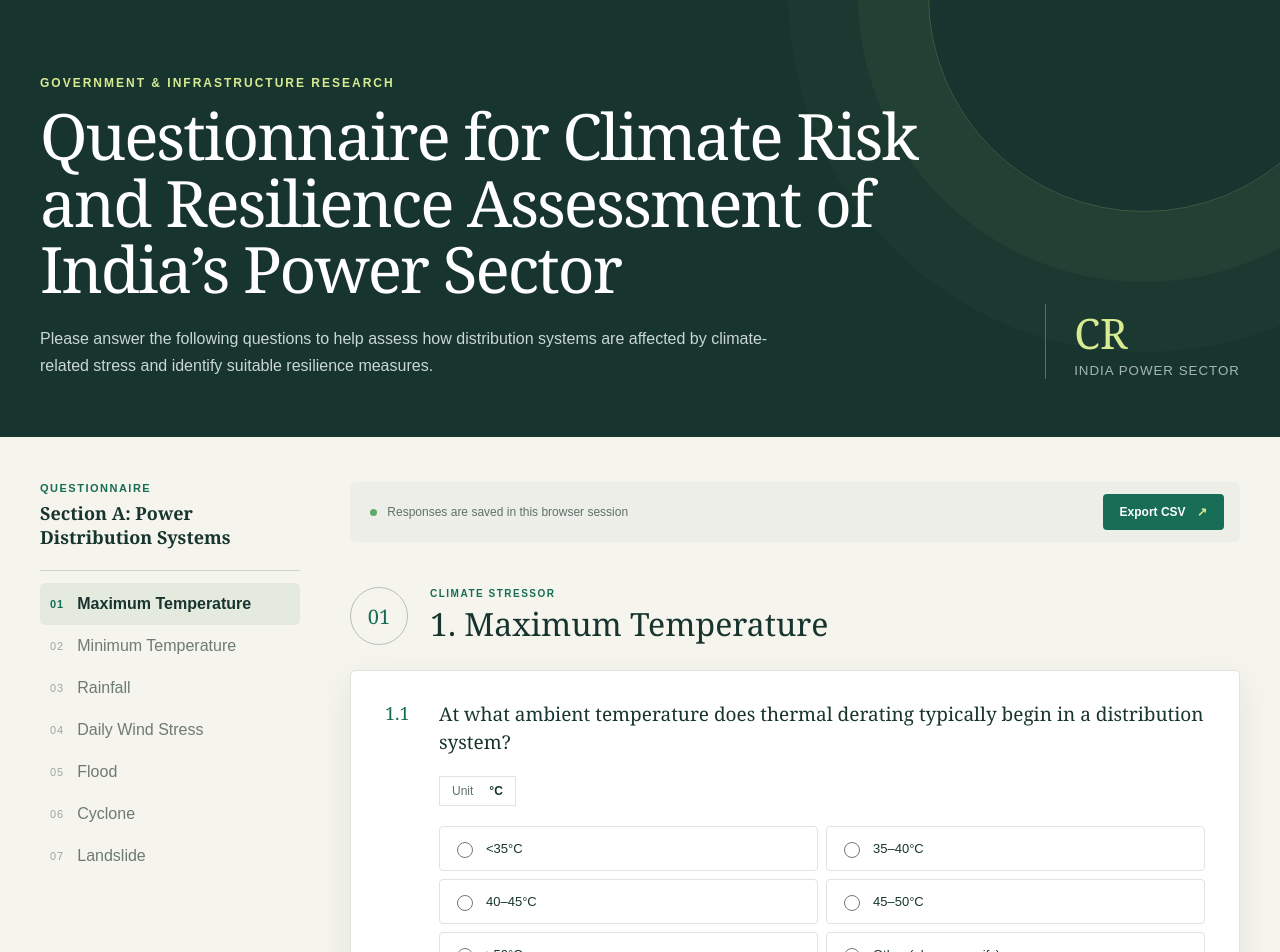
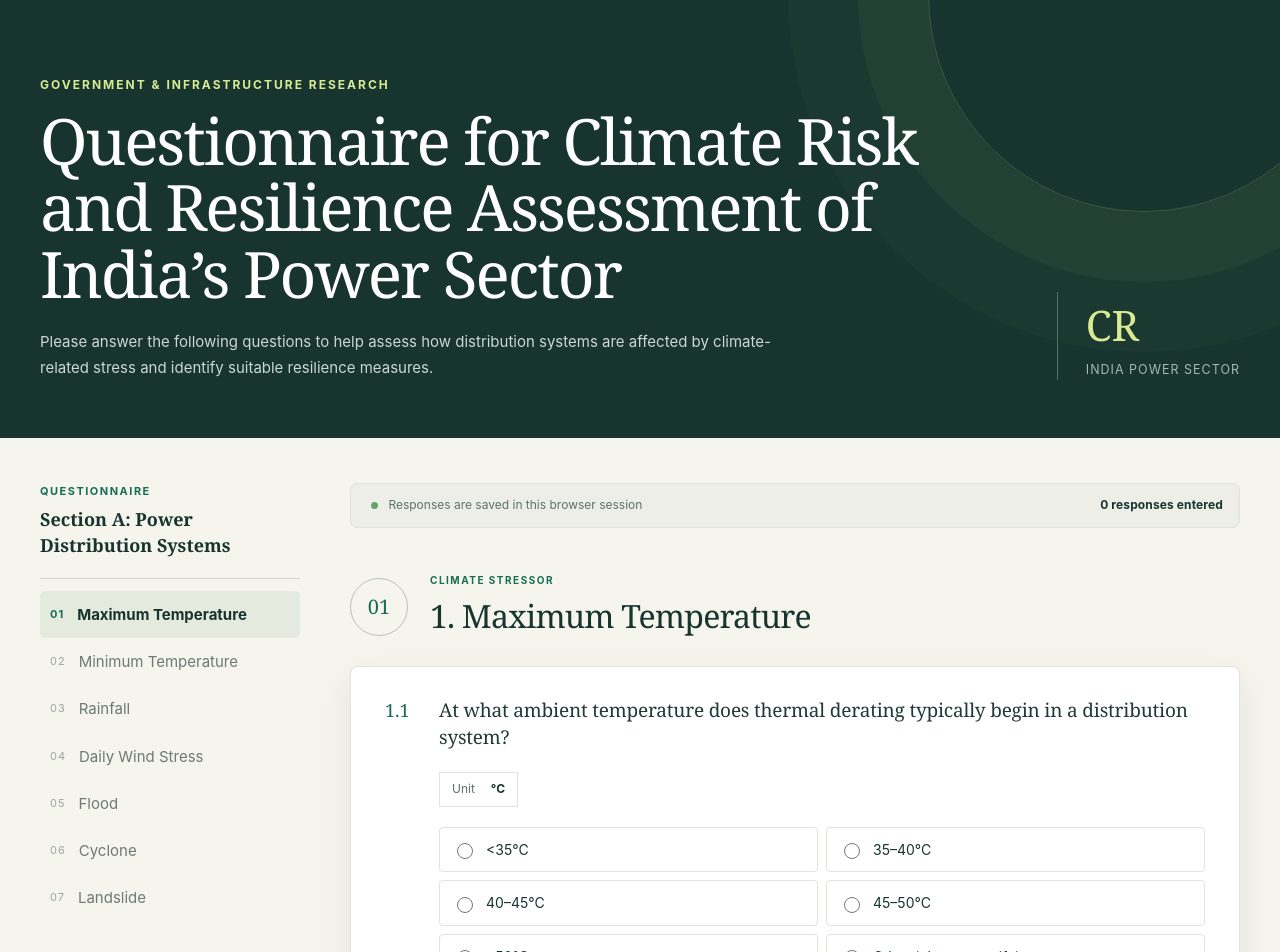
Before and after one commit to Malavikacpi/Project, a Next.js app: page / in a window 1280 px wide. Shown: the top 952 px of the page. Built offline with nearby package versions, Linux system fonts and the light colour scheme.

Commit message:
Improve respondent questionnaire experience

```diff
--- a/app/page.tsx
+++ b/app/page.tsx
@@ -1,7 +1,6 @@
 import QuestionnaireForm from "@/components/QuestionnaireForm";
-import questionnaire from "@/data/questionnaire.json";
-import type { Questionnaire } from "@/lib/types";
+import { getQuestionnaire } from "@/data/questionnaires";
 
 export default function Home() {
-  return <QuestionnaireForm questionnaire={questionnaire as Questionnaire} />;
+  return <QuestionnaireForm questionnaire={getQuestionnaire("distribution")} />;
 }
--- a/components/QuestionnaireForm.tsx
+++ b/components/QuestionnaireForm.tsx
@@ -1,7 +1,6 @@
 "use client";
 
 import { useMemo, useState } from "react";
-import { downloadCsv } from "@/lib/csv";
 import type { MatrixQuestion, MeasuresQuestion, Question, Questionnaire } from "@/lib/types";
 
 type Answers = Record<string, string>;
@@ -63,24 +62,33 @@ function MeasuresField({ question, answers, setAnswer }: FieldProps) {
     </tr>})}</tbody></table></div>;
 }
 
+/** Keeps every data-driven question in one consistent, reusable presentation. */
+function QuestionBlock({ question, answers, setAnswer }: FieldProps) {
+  return <article className={`question question-${question.type}`}><div className="question-head"><span>{question.number}</span><div><h3>{question.text}</h3>{question.type === "choice" && <p className="unit-label">Unit <strong>{question.unit}</strong></p>}</div></div>
+    {question.type === "choice" && <ChoiceField question={question} answers={answers} setAnswer={setAnswer} />}
+    {question.type === "matrix" && <MatrixField question={question} answers={answers} setAnswer={setAnswer} />}
+    {question.type === "measures" && <MeasuresField question={question} answers={answers} setAnswer={setAnswer} />}
+  </article>;
+}
+
 export default function QuestionnaireForm({ questionnaire }: { questionnaire: Questionnaire }) {
   const [answers, setAnswers] = useState<Answers>({});
   const [activeSection, setActiveSection] = useState(0);
+  const [submitted, setSubmitted] = useState(false);
   const setAnswer = (name: string, value: string) => setAnswers((current) => ({ ...current, [name]: value }));
   const answered = useMemo(() => Object.values(answers).filter(Boolean).length, [answers]);
-  const exportAnswers = () => downloadCsv(Object.entries(answers).map(([field, value]) => [field.replaceAll("__", " — "), value]));
+  const submitQuestionnaire = () => setSubmitted(true);
 
   return <main>
     <header className="hero"><div className="hero-inner"><div><p className="eyebrow">Government &amp; infrastructure research</p><h1>{questionnaire.title}</h1><p>{questionnaire.introduction}</p></div><div className="hero-mark" aria-hidden="true"><span>CR</span><small>India power sector</small></div></div></header>
     <div className="shell">
       <aside><div className="side-heading"><p>Questionnaire</p><strong>{questionnaire.sectionLabel}</strong></div><nav aria-label="Questionnaire sections">{questionnaire.sections.map((section, index) => <button className={index === activeSection ? "active" : ""} onClick={() => { setActiveSection(index); document.getElementById(`section-${section.number}`)?.scrollIntoView({ behavior: "smooth" }); }} key={section.number}><span>{section.number.padStart(2, "0")}</span>{section.title}</button>)}</nav></aside>
-      <section className="content"><div className="toolbar"><div><span className="status-dot" /> Responses are saved in this browser session</div><button className="export" onClick={exportAnswers}>Export CSV <span>↗</span></button></div>
+      <section className="content"><div className="toolbar"><div><span className="status-dot" /> Responses are saved in this browser session</div><span className="toolbar-progress">{answered} responses entered</span></div>
         {questionnaire.sections.map((section, index) => <section className="section" id={`section-${section.number}`} key={section.number} onMouseEnter={() => setActiveSection(index)}><div className="section-title"><span>{section.number.padStart(2, "0")}</span><div><p>Climate stressor</p><h2>{section.number}. {section.title}</h2></div></div>
-          {section.questions.map((question, qIndex) => <article className="question" key={`${question.number}-${qIndex}`}><div className="question-head"><span>{question.number}</span><div><h3>{question.text}</h3>{question.type === "choice" && <p className="unit-label">Unit <strong>{question.unit}</strong></p>}</div></div>
-            {question.type === "choice" && <ChoiceField question={question} answers={answers} setAnswer={setAnswer} />}{question.type === "matrix" && <MatrixField question={question} answers={answers} setAnswer={setAnswer} />}{question.type === "measures" && <MeasuresField question={question} answers={answers} setAnswer={setAnswer} />}
-          </article>)}</section>)}
+          {section.questions.map((question, qIndex) => <QuestionBlock question={question} answers={answers} setAnswer={setAnswer} key={`${question.number}-${qIndex}`} />)}</section>)}
         <section className="section final"><div className="section-title"><span>08</span><div><p>Final details</p><h2>Comments &amp; respondent details</h2></div></div><article className="question"><label className="block-label" htmlFor="comments">Any other comments (Optional):</label><textarea id="comments" rows={6} value={answers.comments ?? ""} onChange={(e) => setAnswer("comments", e.target.value)} placeholder="Share any additional context or observations…" /></article><article className="question"><h3>Respondent Details (Optional)</h3><p className="hint">Please provide your name, organization, designation, and contact information before answering the questionnaire.</p><div className="details-grid">{["Name","Organization","Contact","Date"].map((label) => <label key={label}>{label}<input type={label === "Date" ? "date" : "text"} value={answers[`respondent_${label.toLowerCase()}`] ?? ""} onChange={(e) => setAnswer(`respondent_${label.toLowerCase()}`, e.target.value)} /></label>)}</div></article>
-        <div className="finish"><div><strong>{answered}</strong><span> responses entered</span></div><button className="export large" onClick={exportAnswers}>Download responses as CSV ↗</button></div></section>
+        <div className="finish"><div><strong>{answered}</strong><span> responses entered</span></div><button className="submit-button" type="button" onClick={submitQuestionnaire}>Submit questionnaire <span aria-hidden="true">→</span></button></div>
+        <p className={submitted ? "submission-status visible" : "submission-status"} role="status">Thank you. Your questionnaire responses have been submitted.</p></section>
       </section>
     </div>
   </main>;
--- /dev/null
+++ b/data/questionnaires.ts
@@ -0,0 +1,16 @@
+import distributionSystem from "./questionnaire.json";
+import type { Questionnaire } from "@/lib/types";
+
+/**
+ * Central questionnaire registry. Add a new structured-data import here to make
+ * another system questionnaire available without changing the form renderer.
+ */
+export const questionnaires = {
+  distribution: distributionSystem as Questionnaire,
+} as const;
+
+export type QuestionnaireId = keyof typeof questionnaires;
+
+export function getQuestionnaire(id: QuestionnaireId): Questionnaire {
+  return questionnaires[id];
+}
```
Also changed, not shown: app/globals.css.
